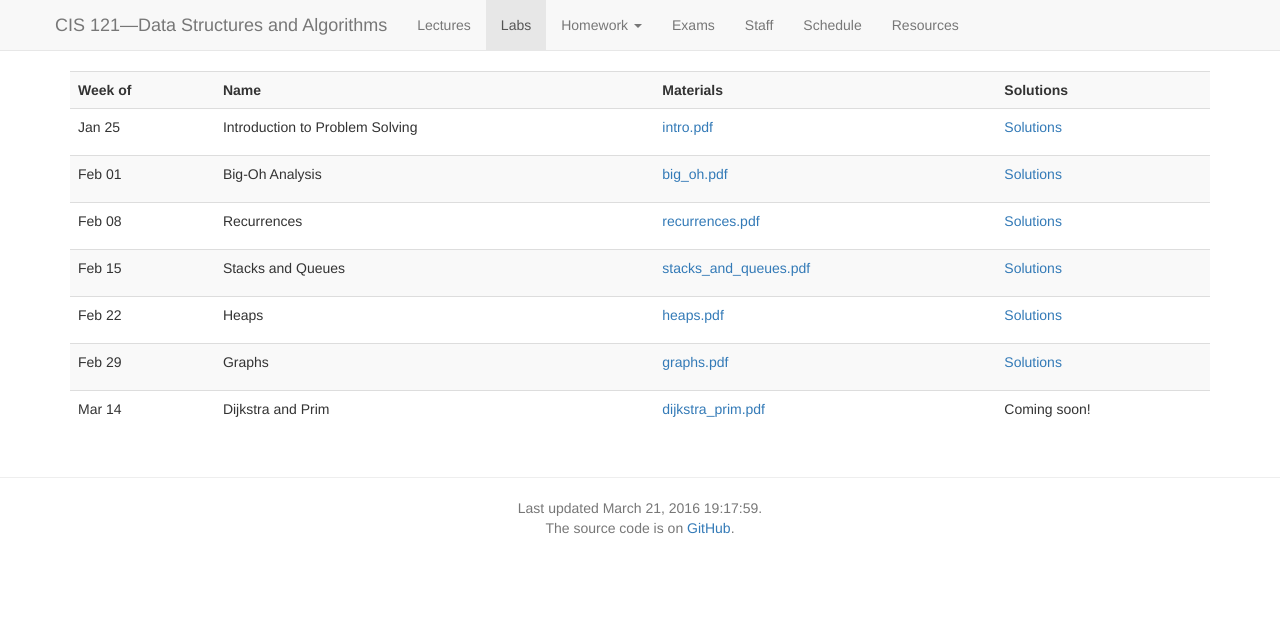
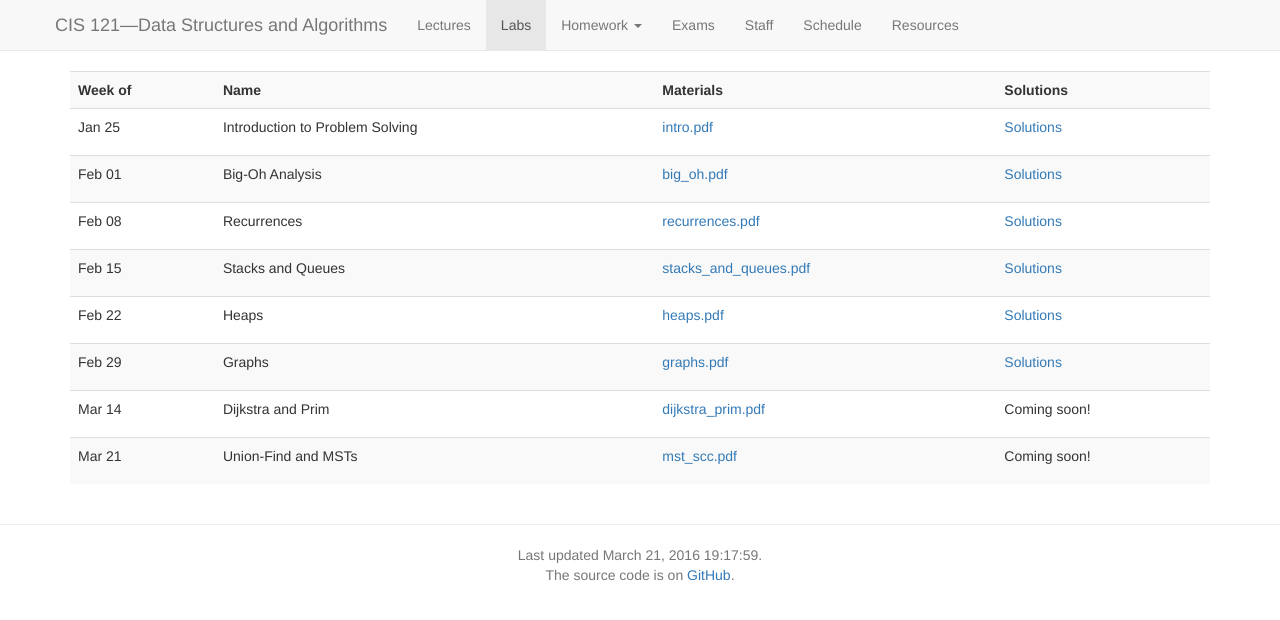
Before and after one commit to vikramkh/course-website-16fa, a Jekyll site: the page built from labs.md, in a window 1280 px wide. Shown: the top 620 px of the page. Built offline with Jekyll 4.4.1, drawn with Linux system fonts in a browser that asks for light colours; nearby versions of some CDN libraries.

Commit message:
add mst lab

```diff
--- a/_data/labs.yaml
+++ b/_data/labs.yaml
@@ -45,3 +45,9 @@
   problems:
     name: dijkstra_prim.pdf
     link: content/labs/dijkstra_prim/dijkstra_prim.pdf
+
+- date: 2016-03-21
+  name: Union-Find and MSTs
+  problems:
+    name: mst_scc.pdf
+    link: content/labs/mst_scc/mst_scc.pdf
```
